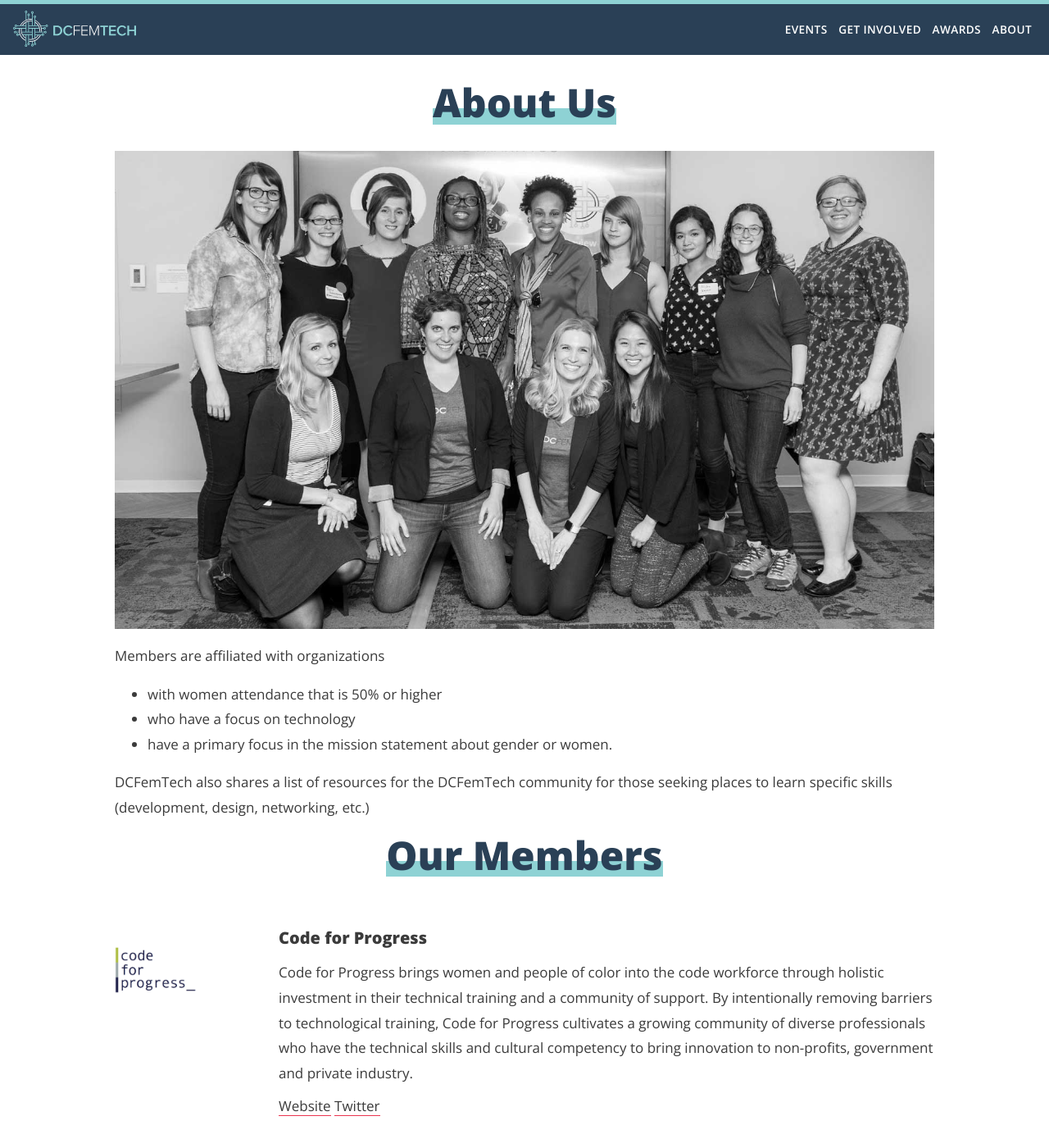
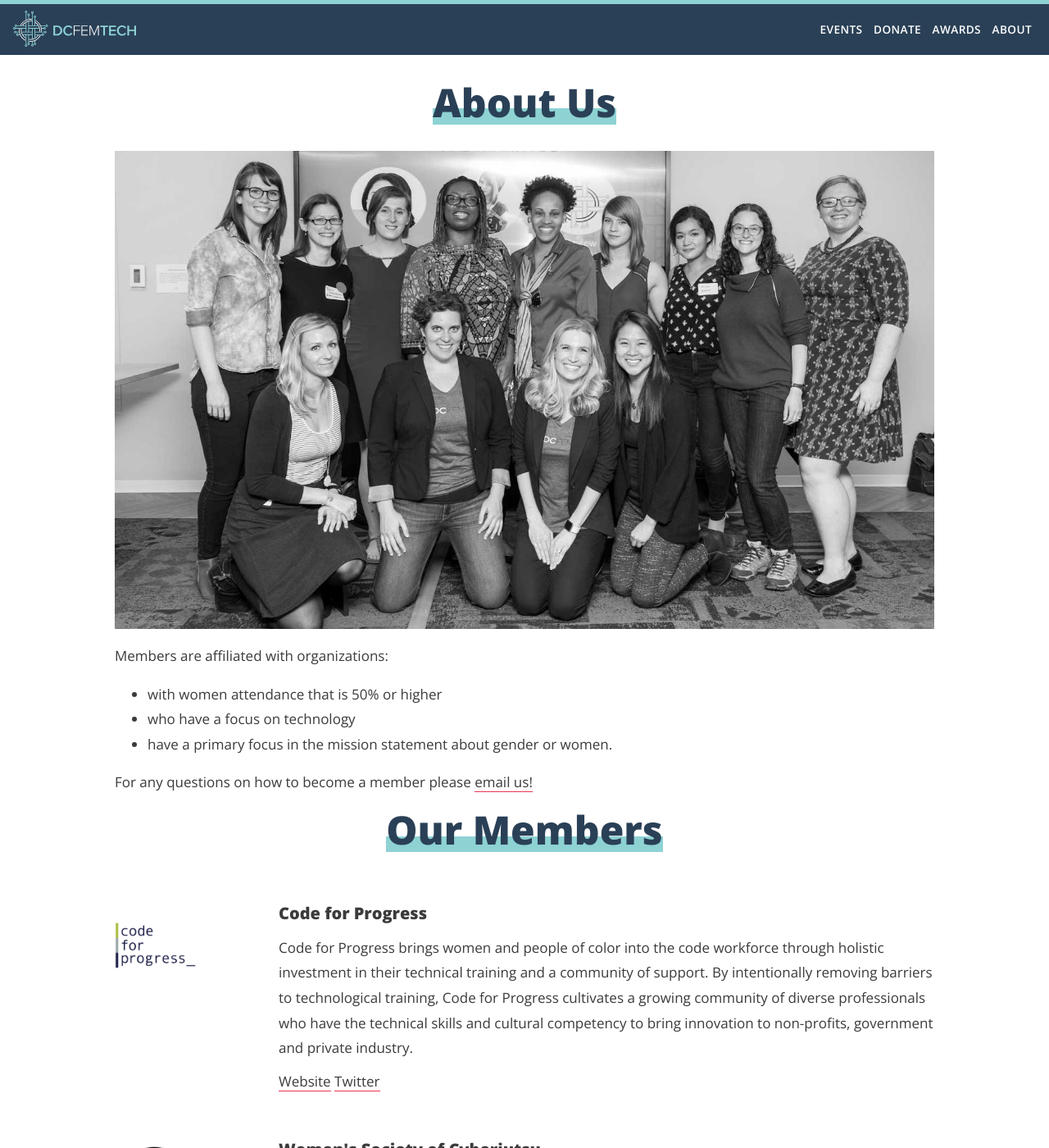
Before and after one commit to dcfemtech/dcfemtech.github.io, a Jekyll site: the page built from about.html, in a window 1280 px wide and 1400 px high. Shown: the whole window at 82% size. Built offline with Jekyll 4.4.1, drawn with Linux system fonts in a browser that asks for light colours.

Commit message:
donate page

```diff
--- a/_includes/header.html
+++ b/_includes/header.html
@@ -6,7 +6,7 @@
     </a>
     <ul class="m-header__links">
       <li><a href="{{ "events" | prepend: site.baseurl }}">Events</a></li>
-      <li><a href="{{ "involve" | prepend: site.baseurl }}">Get Involved</a></li>
+      <li><a href="{{ "donate" | prepend: site.baseurl }}">Donate</a></li>
       <li><a href="{{ "awards" | prepend: site.baseurl }}">Awards</a></li>
       <li><a href="{{ "about" | prepend: site.baseurl }}">About</a></li>
     </ul>
--- a/about.html
+++ b/about.html
@@ -4,14 +4,13 @@
 <div class="l-wrapper">
   <h1><span class="main-headline">About Us</span></h1>
   <img src="assets/dcft-members.jpg">
-  <p>Members are affiliated with organizations</p>
+  <p>Members are affiliated with organizations:</p>
   <ol>
     <li>with women attendance that is 50% or higher</li>
     <li>who have a focus on technology</li>
     <li>have a primary focus in the mission statement about gender or women.</li>
   </ol>
-  <p>DCFemTech also shares a list of resources for the DCFemTech community for those seeking places to learn specific skills (development, design, networking, etc.)</p>
-
+  <p>For any questions on how to become a member please <a href="mailto:dcfemtech@gmail.com">email us!</a></p>
   <h1><span class="main-headline" id="members">Our Members</span></h1>
   {% for member in site.members %}
     {% if member.categories.first != 'membersupport' %}
```
Also changed, not shown: donate.html (added, +25 -0 lines), involve.html (deleted, +0 -22 lines).
